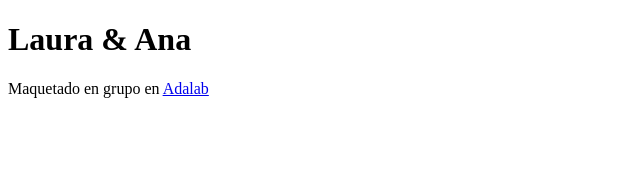
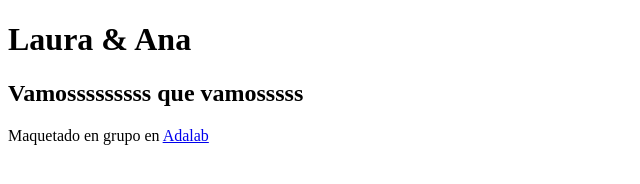
Before and after one commit to anamontiaga/control-de-versiones-ejercicio-uno, a plain HTML site: page index.html in a window 1280 px wide. Shown: the whole page, without its empty margins (0-640 px from the left). Drawn offline with Linux system fonts and the light colour scheme.

Commit message:
motivadora

```diff
--- a/index.html
+++ b/index.html
@@ -11,7 +11,11 @@
         <h1>Laura & Ana</h1>
     </header>
     <main>
-        <section class="motivacion"></section>
+        <section class="motivacion">
+            <section class="motivacion">
+                <h2>Vamosssssssss que vamosssss</h2>
+            </section>
+        </section>
         <section class="contenido"></section>
     </main>
     <footer>
```
